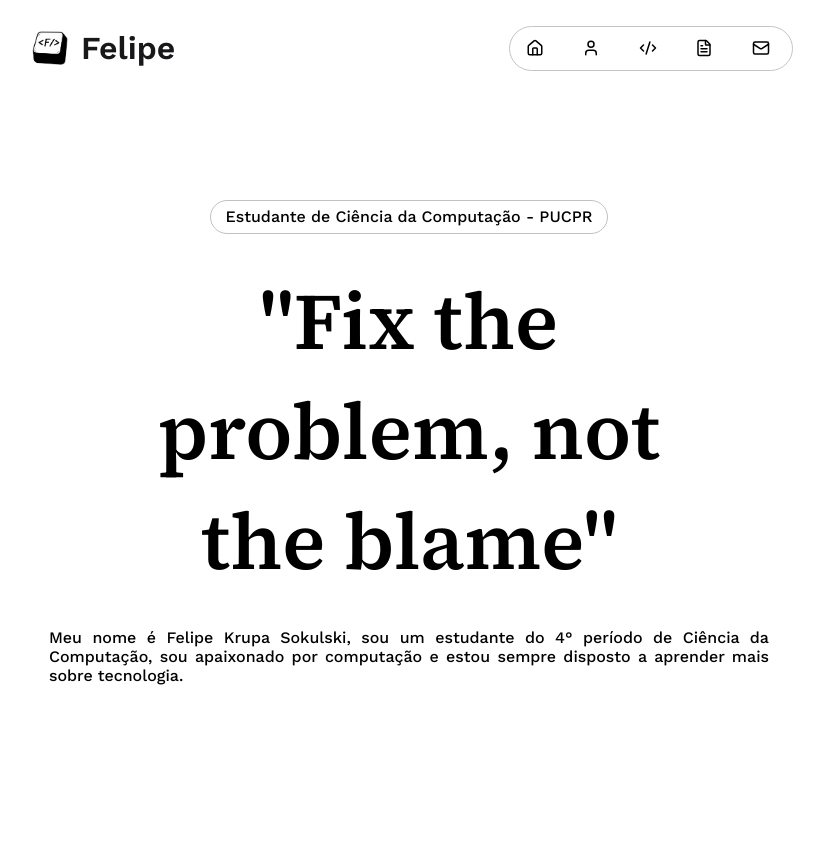
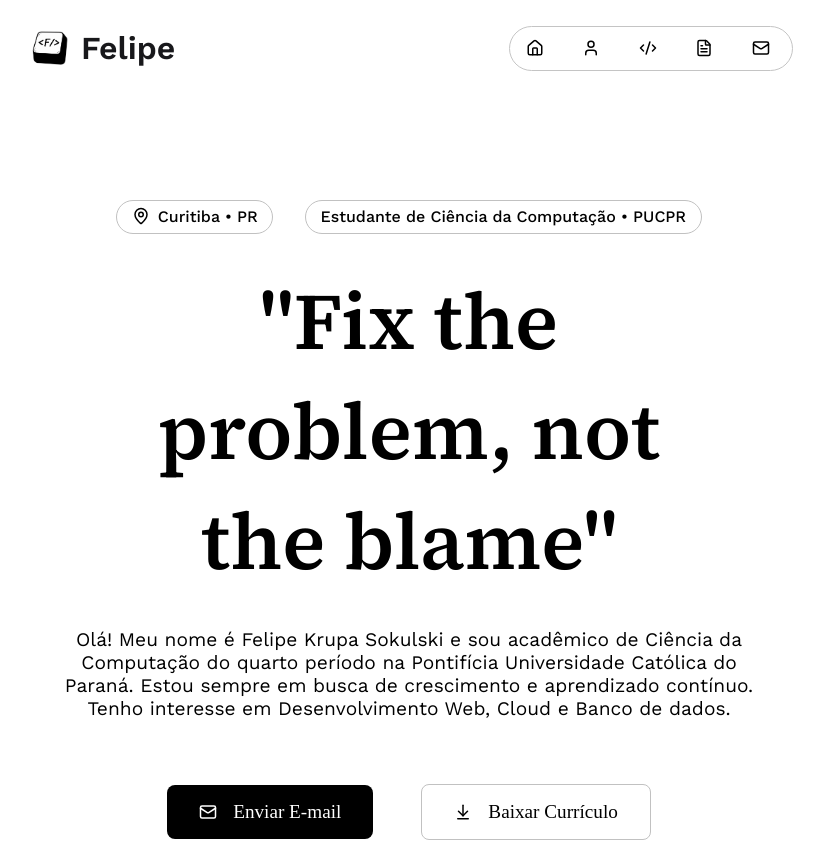
Before and after one commit to felipesokulskidev/portfolio-felipesokulski, a React (Vite) app: page / in a window 1280 px wide. Shown: the whole page, without its empty margins (231-1055 px from the left). Before the commit the page ends 800 px from the top, so only its background shows below. Built offline with nearby package versions, Linux system fonts and the light colour scheme.

Commit message:
implementando botões na hero

```diff
--- a/src/components/Hero.css
+++ b/src/components/Hero.css
@@ -1,3 +1,9 @@
+:root{
+    --white: #FFFFFF;
+    --black: #000000;
+    --grey: #c1c1c1;
+}
+
 .hero {
     padding-top: 12rem;
     padding-left: 16rem;
@@ -13,11 +19,27 @@
     text-align: center;
 }
 
+.hero-text-badge{
+    display: flex;
+    gap: 2rem;
+}
+
+.hero-text-local{
+    display: flex;
+    gap: 0.5rem;
+    font-family: var(--font-sans);
+    font-weight: 500;
+    font-size: 1rem;
+    border: solid 1px var(--grey);
+    border-radius: 9999px;
+    padding: 0.4rem 0.9rem;
+}
+
 .hero-text-title{
     font-family: var(--font-sans);
     font-weight: 500;
     font-size: 1rem;
-    border: solid 1px rgb(193, 193, 193);
+    border: solid 1px var(--grey);
     border-radius: 9999px;
     padding: 0.4rem 0.9rem;
 }
@@ -31,8 +53,50 @@
 
 .hero-text-description{
     font-family: var(--font-sans);
-    font-weight: 500;
-    font-size: 1rem;
+    font-weight: 400;
+    font-size: 1.2rem;
     max-width: 45rem;
-    text-align: justify;
+    text-align: center;
 }
+
+.hero-buttons{
+    padding-top: 4rem;
+    display: flex;
+    align-items: center;
+    justify-content: center;
+    gap: 3rem;
+}
+
+.hero-buttons-email{
+    display: flex;
+    align-items: center;
+    justify-content: center;
+    gap: 1rem;
+    background-color: var(--black);
+    color: var(--white);
+    padding: 1rem;
+    padding-right: 2rem;
+    padding-left: 2rem;
+    border: none;
+    text-decoration: none;
+    font-size: 1.2rem;
+    border-radius: 0.5rem;
+    cursor: pointer;
+}
+
+.hero-buttons-cv{
+    display: flex;
+    align-items: center;
+    justify-content: center;
+    gap: 1rem;
+    background-color: var(--white);
+    border: solid 1px rgb(193, 193, 193);
+    color: var(--black);
+    padding: 1rem;
+    padding-right: 2rem;
+    padding-left: 2rem;
+    text-decoration: none;
+    font-size: 1.2rem;
+    border-radius: 0.5rem;
+    cursor: pointer;
+}
--- a/src/components/Hero.jsx
+++ b/src/components/Hero.jsx
@@ -1,14 +1,28 @@
 import React from 'react';
+import { MapPin, Mail, ArrowDownToLine} from 'lucide-react';
 import './Hero.css';
 
 function Hero(){
     return (
         <section className='hero'>
             <div className='hero-text'>
-                <span className='hero-text-title'>Estudante de Ciência da Computação - PUCPR</span>
+                <div className='hero-text-badge'>
+                    <span className='hero-text-local'> <MapPin size = {18}></MapPin> Curitiba • PR</span>
+                    <span className='hero-text-title'>Estudante de Ciência da Computação • PUCPR</span>
+                </div>
+
                 <span className='hero-text-quote'>"Fix the problem, not the blame"</span>
-                <span className='hero-text-description'>Meu nome é Felipe Krupa Sokulski, sou um estudante do 4° período de Ciência da Computação, sou apaixonado por computação e estou sempre disposto a aprender mais sobre tecnologia.</span>
-
+                <span className='hero-text-description'>Olá! Meu nome é Felipe Krupa Sokulski e sou acadêmico de Ciência da Computação do quarto período na Pontifícia Universidade Católica do Paraná. Estou sempre em busca de crescimento e aprendizado contínuo. Tenho interesse em Desenvolvimento Web, Cloud e Banco de dados.</span>
+            </div>
+            <div className='hero-buttons'>
+                <a href="mailto:felipe.ksokulski@gmail.com" className='hero-buttons-email'>
+                    <Mail size={18} />
+                    Enviar E-mail
+                </a>
+                <a href="/curriculo-felipe.pdf" download className='hero-buttons-cv'>
+                    <ArrowDownToLine size={18} />
+                    Baixar Currículo
+                </a>
             </div>
         </section>
     )
```
Also changed, not shown: 1 other file (tests, documents, lock files or other folders).
